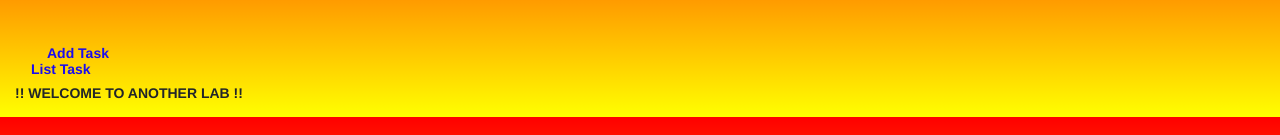
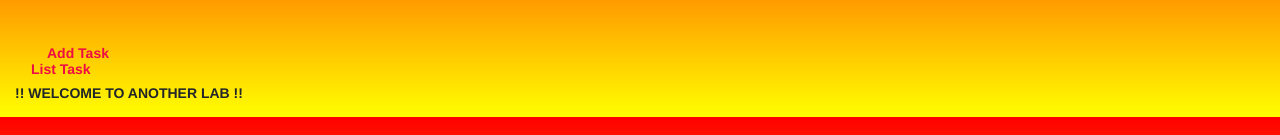
Before and after one commit to dilwashk/Css-Angular, a website: page views/index.html in a window 1280 px wide. Both pictures are taken after a click on the button "Toggle navigation". Shown: the part 181-316 px from the top of the page. Drawn offline with nearby package versions, Linux system fonts and the light colour scheme; files that its build step writes are made by us from their sources; files whose address does not match are found by name.

Commit message:
Initail Commit

```diff
--- a/public/stylesheets/style.css
+++ b/public/stylesheets/style.css
@@ -4,5 +4,5 @@ body {
 }
 
 a {
-    color: #1b0cee;
+    color: #ee0c44;
 }
```
Also changed, not shown: 1 other file.
